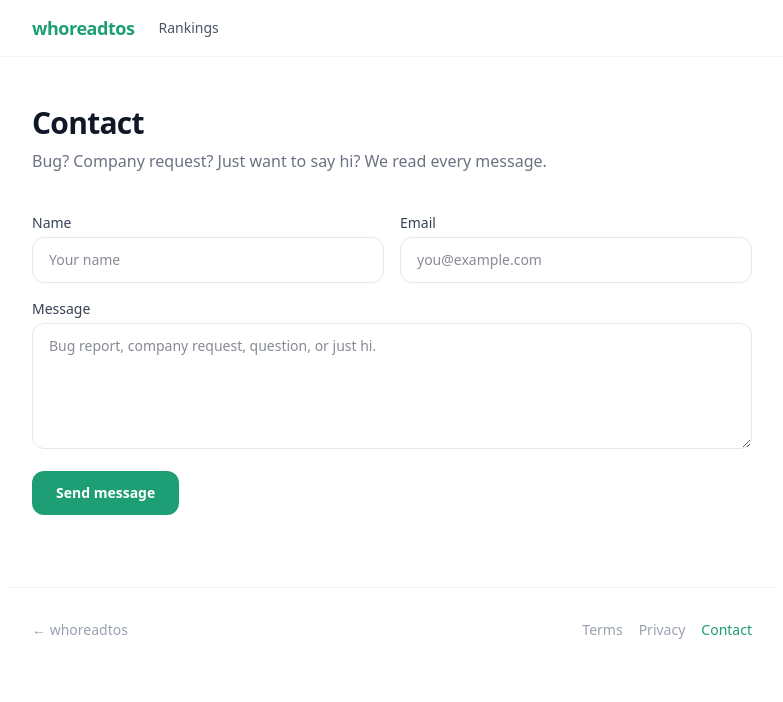
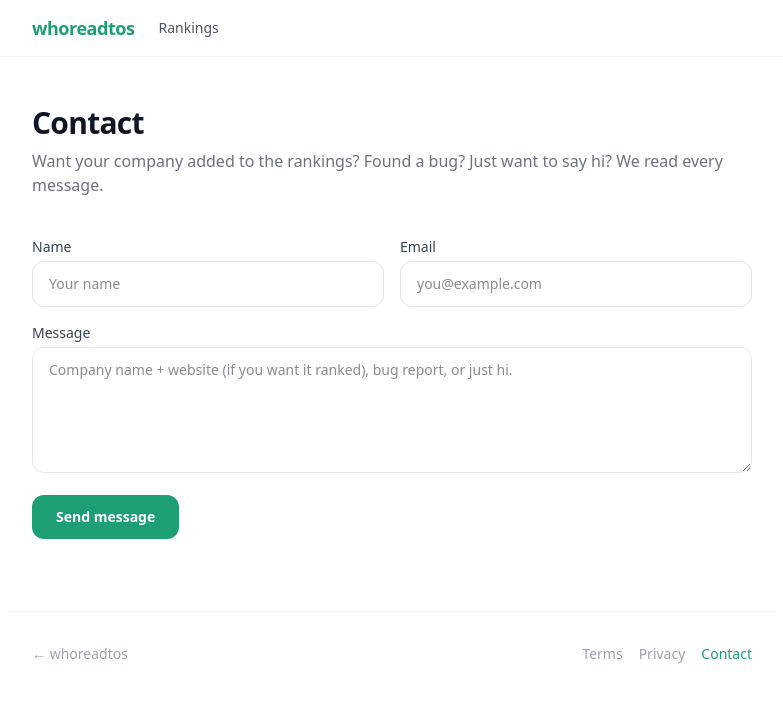
Before and after one commit to josepablomujica/whoreadtos, a Next.js app in the folder web/: page /contact in a window 1280 px wide. Shown: the top 702 px of the page, without its empty margins (248-1031 px from the left). Built offline with nearby package versions, Linux system fonts and the light colour scheme.

Commit message:
fix: update contact page copy to mention company ranking requests
Co-Authored-By: Claude Sonnet 4.6 <noreply@anthropic.com>

```diff
--- a/web/app/contact/ContactForm.tsx
+++ b/web/app/contact/ContactForm.tsx
@@ -76,7 +76,7 @@ export default function ContactForm() {
         <textarea
           value={message}
           onChange={e => setMessage(e.target.value)}
-          placeholder="Bug report, company request, question, or just hi."
+          placeholder="Company name + website (if you want it ranked), bug report, or just hi."
           rows={5}
           required
           className="w-full border border-gray-200 rounded-xl px-4 py-3 text-sm focus:outline-none focus:border-[#1D9E75] focus:ring-1 focus:ring-[#1D9E75] transition-colors resize-y"
--- a/web/app/contact/page.tsx
+++ b/web/app/contact/page.tsx
@@ -22,7 +22,7 @@ export default function Contact() {
       <main className="max-w-3xl mx-auto px-6 py-12">
         <h1 className="text-3xl font-extrabold tracking-tight text-gray-900 mb-2">Contact</h1>
         <p className="text-gray-500 mb-10">
-          Bug? Company request? Just want to say hi? We read every message.
+          Want your company added to the rankings? Found a bug? Just want to say hi? We read every message.
         </p>
 
         <ContactForm />
```
